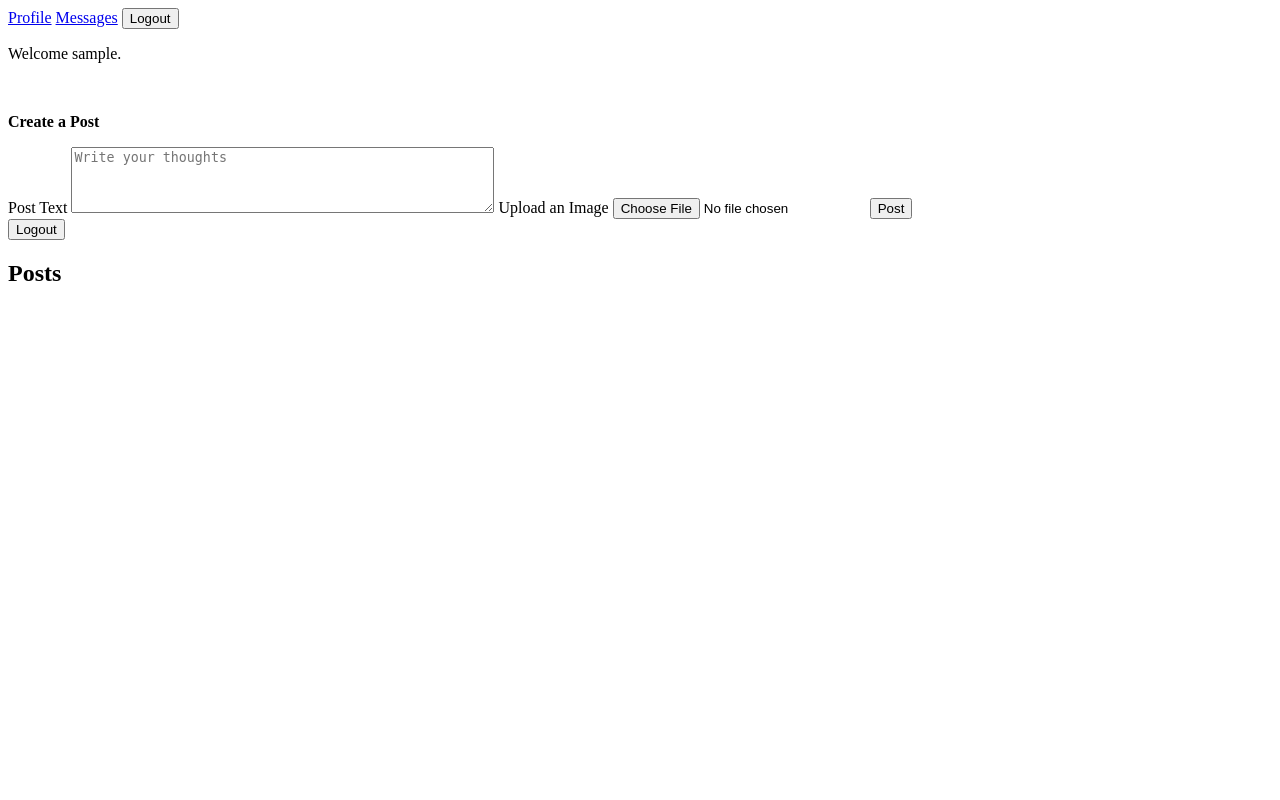
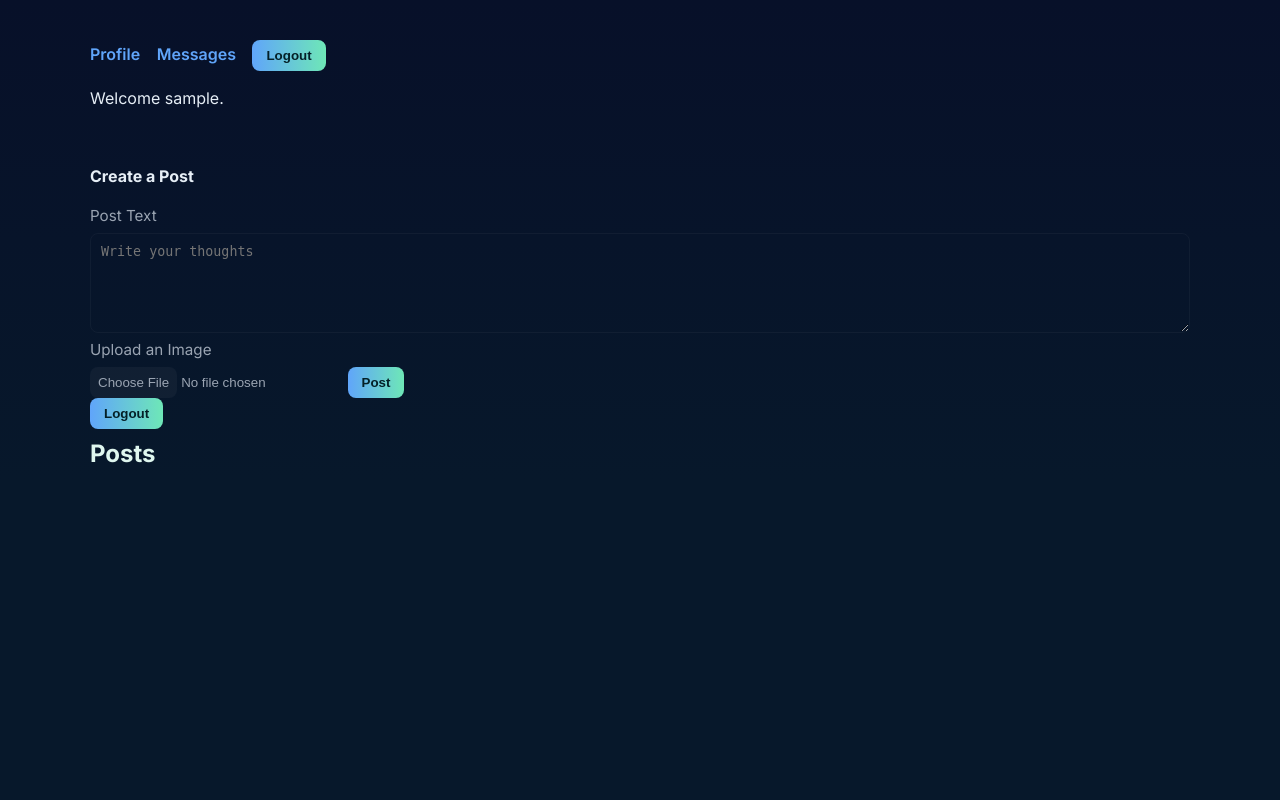
Before and after one commit to ArshadQamar/FirstFlaskProject, a Flask app: page /home in a window 1280 px wide. Run offline with Flask 3, Linux system fonts and the light colour scheme; the visitor is signed in with stand-in values (Sample User, id 1); data that the repository does not hold is empty; parts of the project's set-up code (start-up, migrations or seed data) failed here and were passed over.

Commit message:
added CSS

```diff
--- /dev/null
+++ b/static/css/style.css
@@ -0,0 +1,104 @@
+@import url('https://fonts.googleapis.com/css2?family=Inter:wght@300;400;600;700;800&display=swap');
+
+:root{
+    --bg:#0f1724; /* deep navy */
+    --card:#0b1220;
+    --muted:#9aa4b2;
+    --accent:#6ee7b7; /* soft mint */
+    --accent-2:#60a5fa; /* sky */
+    --danger:#ff6b6b;
+    --glass: rgba(255,255,255,0.03);
+}
+
+*{box-sizing:border-box}
+html,body{height:100%;}
+body{
+    margin:0;
+    font-family: 'Inter', system-ui, -apple-system, 'Segoe UI', Roboto, 'Helvetica Neue', Arial;
+    background: linear-gradient(180deg, #071029 0%, #07182b 60%);
+    color:#e6eef6;
+    -webkit-font-smoothing:antialiased;
+    -moz-osx-font-smoothing:grayscale;
+    line-height:1.45;
+    padding:24px;
+}
+
+main{max-width:1100px;margin:0 auto}
+
+/* Generic container */
+.card{
+    background: linear-gradient(180deg, rgba(255,255,255,0.02), rgba(255,255,255,0.015));
+    border: 1px solid rgba(255,255,255,0.04);
+    padding:18px;
+    border-radius:12px;
+    box-shadow: 0 6px 20px rgba(2,6,23,0.6);
+}
+
+/* Top nav-ish links inside pages */
+div > a#profile, div > a#messages{margin-right:12px;color:var(--accent-2);text-decoration:none;font-weight:600}
+div > a#profile:hover, div > a#messages:hover{color:var(--accent)}
+
+button{
+    background:linear-gradient(90deg,var(--accent-2),var(--accent));
+    color:#042027;font-weight:700;border:none;padding:8px 14px;border-radius:8px;cursor:pointer;
+    transition:transform .15s ease, box-shadow .15s ease;
+}
+button:hover{transform:translateY(-2px);box-shadow:0 6px 18px rgba(0,0,0,0.35)}
+
+/* Forms */
+form{display:block;gap:10px}
+form label{display:block;font-size:0.95rem;color:var(--muted);margin-bottom:6px}
+input[type="text"], input[type="email"], input[type="password"], textarea, select{
+    width:100%;padding:10px;border-radius:8px;border:1px solid rgba(255,255,255,0.04);background:transparent;color:inherit;
+}
+input[type="file"]{color:var(--muted)}
+textarea{min-height:100px;resize:vertical}
+
+/* Posts list */
+.posts{display:flex;flex-direction:column;gap:14px;margin-top:12px}
+.posts > div{padding:14px;border-radius:10px;background:linear-gradient(180deg, rgba(255,255,255,0.015), rgba(255,255,255,0.01));border:1px solid rgba(255,255,255,0.03)}
+.posts img{display:block;max-width:100%;height:auto;border-radius:8px;margin-top:8px}
+
+/* Chat/messages */
+#chat-history{display:flex;flex-direction:column;gap:10px;margin-top:12px}
+.message{padding:10px;border-radius:10px;background:linear-gradient(90deg, rgba(96,165,250,0.06), rgba(110,231,183,0.03));border:1px solid rgba(255,255,255,0.03)}
+.message p{margin:0 0 6px 0}
+.message small{color:var(--muted)}
+
+/* Profile table */
+table{width:100%;border-collapse:collapse}
+th,td{padding:10px;text-align:left;border-bottom:1px dashed rgba(255,255,255,0.02)}
+th{color:var(--muted)}
+
+/* Headings */
+h1,h2,h3{margin:8px 0 12px 0;color:#dff7ef}
+
+/* Responsive layout tweaks */
+@media (min-width:900px){
+    body{padding:40px}
+    .layout-row{display:flex;gap:20px}
+    .layout-row .left{flex:2}
+    .layout-row .right{flex:1}
+}
+
+/* Small utility */
+.muted{color:var(--muted)}
+
+/* File input nicer look */
+input[type="file"]::file-selector-button{background:rgba(255,255,255,0.04);border:none;padding:8px;border-radius:8px;color:var(--muted);cursor:pointer}
+
+/* Links */
+a{color:var(--accent-2);text-decoration:none}
+a:hover{text-decoration:underline}
+
+/* Accessibility focus */
+a:focus, button:focus, input:focus, textarea:focus{outline:3px solid rgba(96,165,250,0.15);outline-offset:2px}
+
+/* Small screens */
+@media (max-width:480px){
+    body{padding:16px}
+    button{padding:10px 12px}
+}
+
+/* utility to center messages or empty-state */
+.empty-state{padding:26px;text-align:center;color:var(--muted);background:var(--glass);border-radius:10px}
--- a/templates/index.html
+++ b/templates/index.html
@@ -4,6 +4,7 @@
     <meta charset="UTF-8">
     <meta name="viewport" content="width=device-width, initial-scale=1.0">
     <title>MyFirstApp</title>
+    <link rel="stylesheet" href="{{ url_for('static', filename='css/style.css') }}">
 </head>
 <body>
     <main>
```
